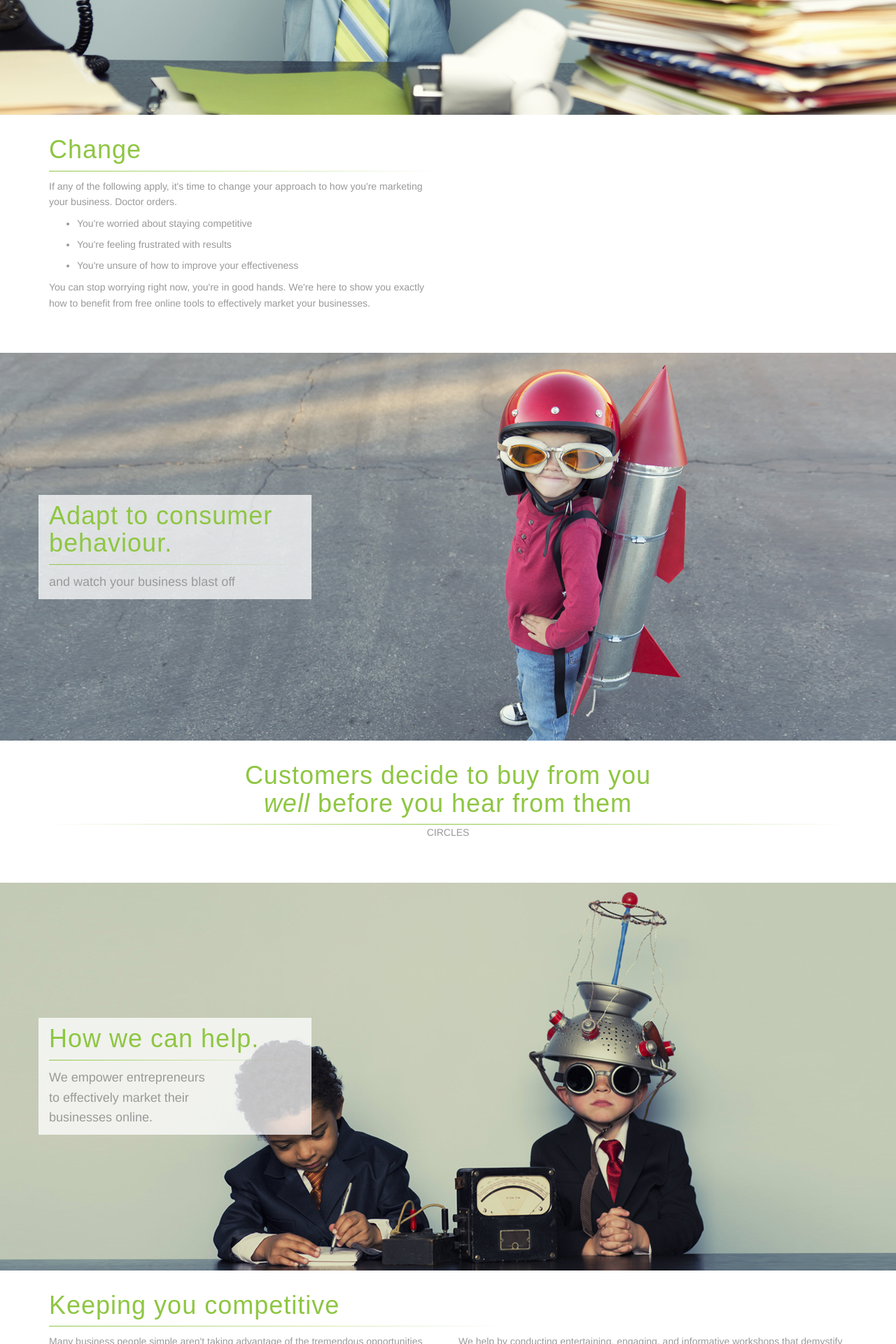
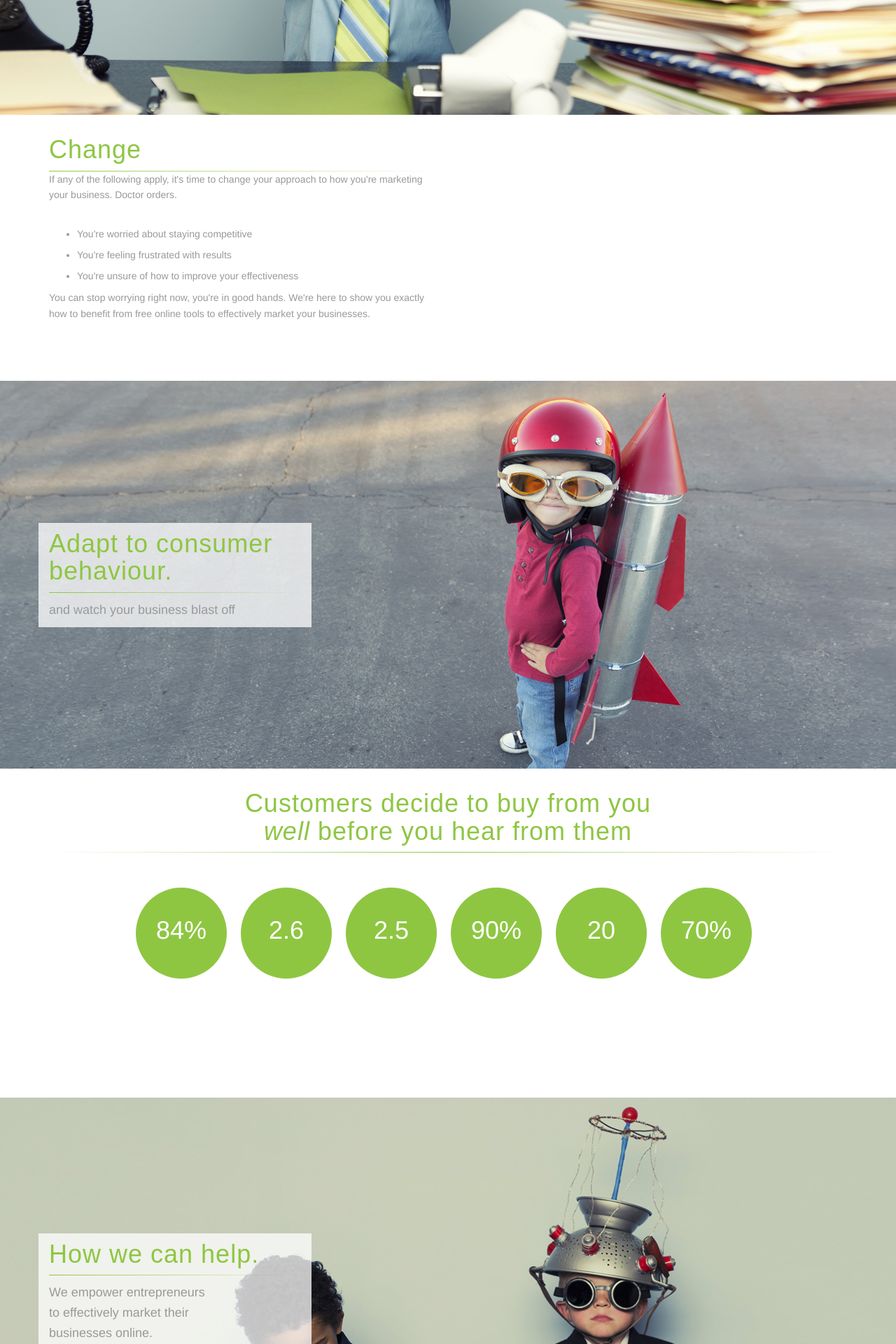
Before and after one commit to StarkCompany/thenewmediagroup.ca, a PHP site: page /grow in a window 1280 px wide. Shown: the part 410-2330 px from the top of the page at 70% size. Run offline with PHP 8.4, Linux system fonts and the light colour scheme; data that the repository does not hold is empty; some libraries are stand-ins or nearby versions.

Commit message:
initial circle bits working

```diff
--- a/css/tnmg.css
+++ b/css/tnmg.css
@@ -240,7 +240,7 @@
   }
 }
 
-.copy-bubble h1, .copy-bubble h3, .copy-bubble p, .section-grow h1, .section-grow h2, .section-grow p {
+.copy-bubble h1, .copy-bubble h3, .copy-bubble p, .section-grow h1, .section-grow h2{
     margin: 10px 0;
 }
 
@@ -417,3 +417,79 @@
   color:white;
   font-size:70px;
 }
+
+/** Circles **/
+
+.statsWrap {
+  width: 130px;
+  margin: 50px 10px 120px 10px;
+  float: left;
+}
+
+.stats {
+  display: inline-block;
+  position: relative;
+  width: 100%;
+  transition: all 0.3s ease-in-out 0s;
+  -webkit-user-select: none;
+}
+
+.statDummy {
+  margin-top: 100%;
+}
+
+.statInfo {
+  position: absolute;
+  top: 0;
+  bottom: 0;
+  left: 0;
+  right: 0;
+  background-color: #8ec642;
+  border-radius: 50%;
+  text-align: center;
+}
+
+.statNumber {
+  font-size: 60px;
+  transition: all 0.5s ease-in-out 0s;
+  padding-top: 24px;
+  margin-bottom: 0;
+  color:white;
+}
+
+.statNumberSmall {
+  font-size: 36px;
+  transition: all 0.5s ease-in-out 0s;
+  padding-top: 32px;
+  margin-bottom: 0;
+}
+
+.statText {
+  transition: all 0.5s ease-in-out 0s;
+  opacity: 0;
+  transform: scale(0);
+  padding: 0;
+  margin-top: 42px;
+  font-size:18px;
+  width:300px;
+  color: #8ec642;
+}
+
+.stats:hover {
+  transform: scale(1.4);
+  z-index: 10;
+}
+.stats:hover .statNumber {
+  transform: scale(1.2);
+}
+
+.stats:hover .statText {
+  transform: scale(.6);
+  opacity: 1;
+  position: relative;
+  right: 85px;
+}
+#circle-wrapper{
+  margin:0 auto;
+  width:80%;
+}
--- a/grow/index.php
+++ b/grow/index.php
@@ -149,7 +149,65 @@
 		<div class="col-xs-11 col-sm-12 text-center">
 			<h1>Customers decide to buy from you <br><em>well</em> before you hear from them</h1>
 			<div class="hr-left"></div><div class="hr-right"></div>
-			<p>CIRCLES</p>
+			<div id="circle-wrapper">
+				<div class="statsWrap">
+					<div class="stats">
+						<div class="statDummy"></div>
+						<div class="statInfo">
+							<p class="statNumber statNumberSmall">84%</p>
+							<p class="statText">of Canadians are connected to the internet BDC 2013</p>
+						</div>
+					</div>
+				</div>
+				<div class="statsWrap">
+					<div class="stats">
+						<div class="statDummy"></div>
+						<div class="statInfo">
+							<p class="statNumber statNumberSmall">2.6</p>
+							<p class="statText">Internet connected devices is the average per household BDC 2013</p>
+						</div>
+					</div>
+				</div>
+				<div class="statsWrap">
+					<div class="stats">
+						<div class="statDummy"></div>
+						<div class="statInfo">
+							<p class="statNumber statNumberSmall">2.5</p>
+							<p class="statText">Hours is the average time Canadians spend online a day ComScore, 2014</p>
+						</div>
+					</div>
+				</div>
+				<div class="statsWrap">
+					<div class="stats">
+						<div class="statDummy"></div>
+						<div class="statInfo">
+							<p class="statNumber statNumberSmall">90%</p>
+							<p class="statText">of Canadian consumers use their smartphone to conduct pre-shopping research BDC 2013)</p>
+						</div>
+					</div>
+				</div>
+				<div class="statsWrap">
+					<div class="stats">
+						<div class="statDummy"></div>
+						<div class="statInfo">
+							<p class="statNumber statNumberSmall">20</p>
+							<p class="statText">20 hours is the average time Canadians 50 and older are spending online each month.
+								(Comscore, 2014)</p>
+						</div>
+					</div>
+				</div>
+				<div class="statsWrap">
+					<div class="stats">
+						<div class="statDummy"></div>
+						<div class="statInfo">
+							<p class="statNumber statNumberSmall">70%</p>
+							<p class="statText">
+								Of Canadians online trust consumer reviews.
+								(BDC, 2013) </p>
+						</div>
+					</div>
+				</div>
+			</div>
 		</div>
 	</div>
 </section>
```
